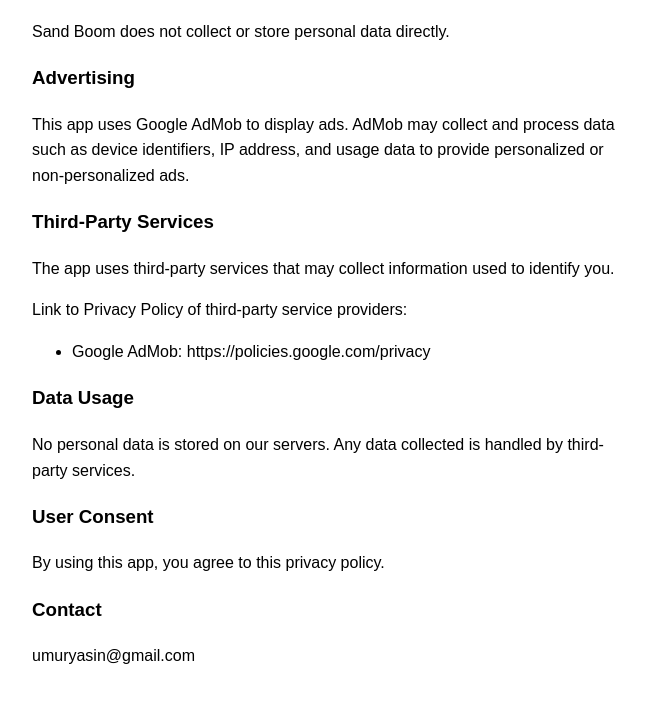
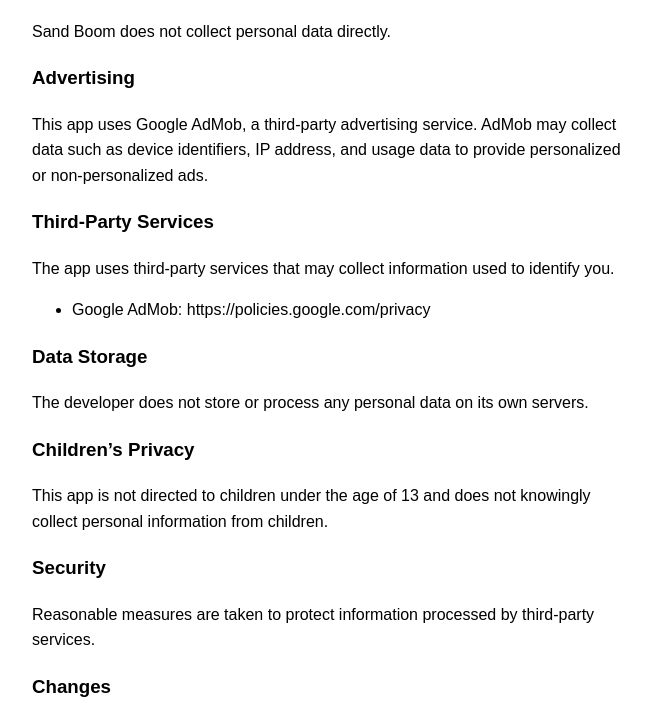
Before and after one commit to umuryasin/umuryasin.github.io, a plain HTML site: page sandboom-privacy.html in a window 1280 px wide. Shown: the part 94-800 px from the top of the page, without its empty margins (308-959 px from the left). Drawn offline with Linux system fonts and the light colour scheme.

Commit message:
Update privacy policy wording and structure

```diff
--- a/sandboom-privacy.html
+++ b/sandboom-privacy.html
@@ -1,32 +1,39 @@
 <!DOCTYPE html>
 <html lang="en">
 <head>
-  <meta charset="UTF-8">
-  <title>Privacy Policy - Sand Boom</title>
+<meta charset="UTF-8">
+<title>Privacy Policy - Sand Boom</title>
 </head>
 
 <body style="font-family: Arial; max-width:600px; margin:40px auto; line-height:1.6;">
 
 <h1>Privacy Policy - Sand Boom</h1>
 
-<p>Sand Boom does not collect or store personal data directly.</p>
+<p>Sand Boom does not collect personal data directly.</p>
 
 <h3>Advertising</h3>
-<p>This app uses Google AdMob to display ads. AdMob may collect and process data such as device identifiers, IP address, and usage data to provide personalized or non-personalized ads.</p>
+<p>This app uses Google AdMob, a third-party advertising service. AdMob may collect data such as device identifiers, IP address, and usage data to provide personalized or non-personalized ads.</p>
 
 <h3>Third-Party Services</h3>
 <p>The app uses third-party services that may collect information used to identify you.</p>
-
-<p>Link to Privacy Policy of third-party service providers:</p>
 <ul>
-  <li>Google AdMob: https://policies.google.com/privacy</li>
+<li>Google AdMob: https://policies.google.com/privacy</li>
 </ul>
 
-<h3>Data Usage</h3>
-<p>No personal data is stored on our servers. Any data collected is handled by third-party services.</p>
+<h3>Data Storage</h3>
+<p>The developer does not store or process any personal data on its own servers.</p>
+
+<h3>Children’s Privacy</h3>
+<p>This app is not directed to children under the age of 13 and does not knowingly collect personal information from children.</p>
+
+<h3>Security</h3>
+<p>Reasonable measures are taken to protect information processed by third-party services.</p>
+
+<h3>Changes</h3>
+<p>This Privacy Policy may be updated from time to time. Any changes will be posted on this page.</p>
 
 <h3>User Consent</h3>
-<p>By using this app, you agree to this privacy policy.</p>
+<p>By using this app, you agree to this Privacy Policy.</p>
 
 <h3>Contact</h3>
 <p>umuryasin@gmail.com</p>
```
